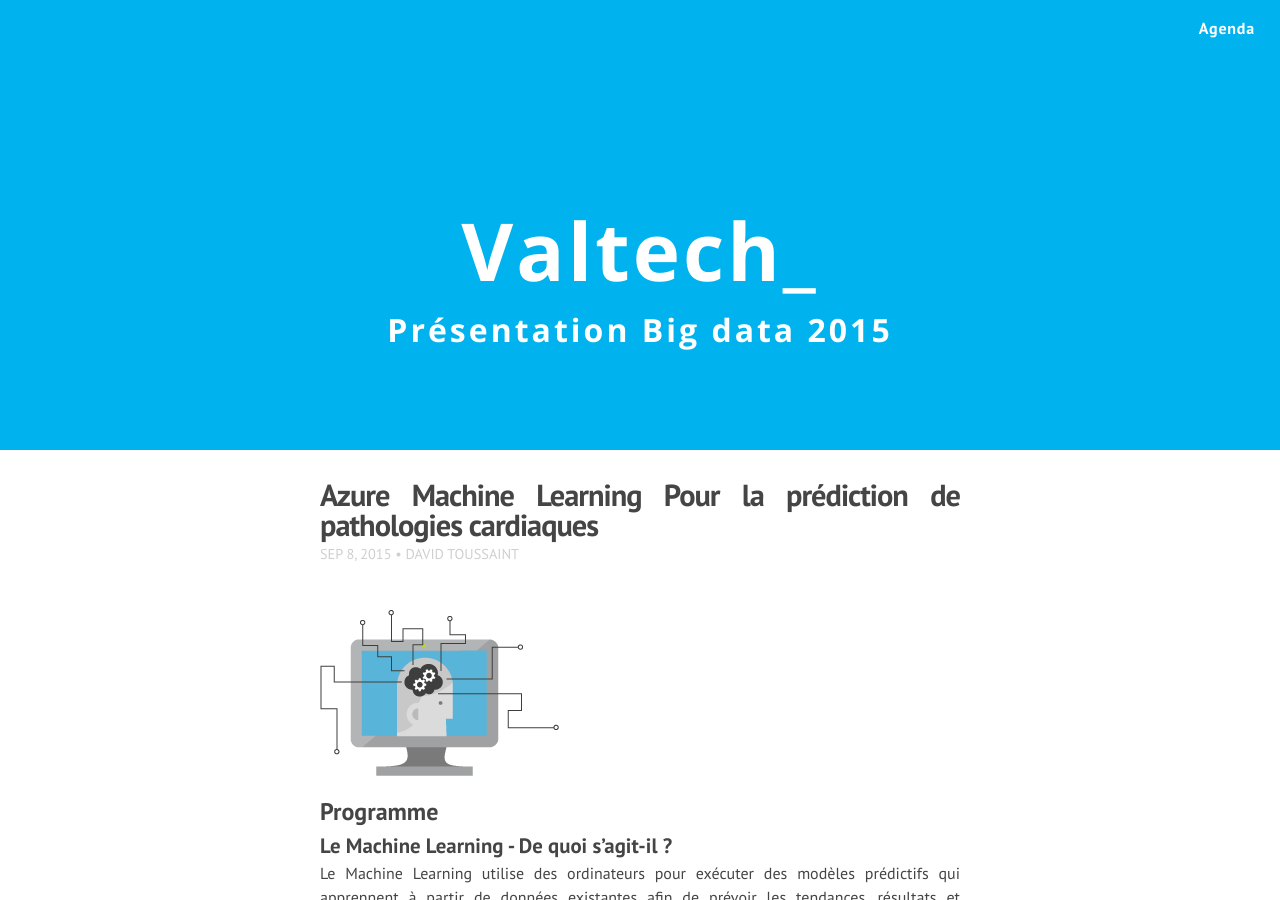
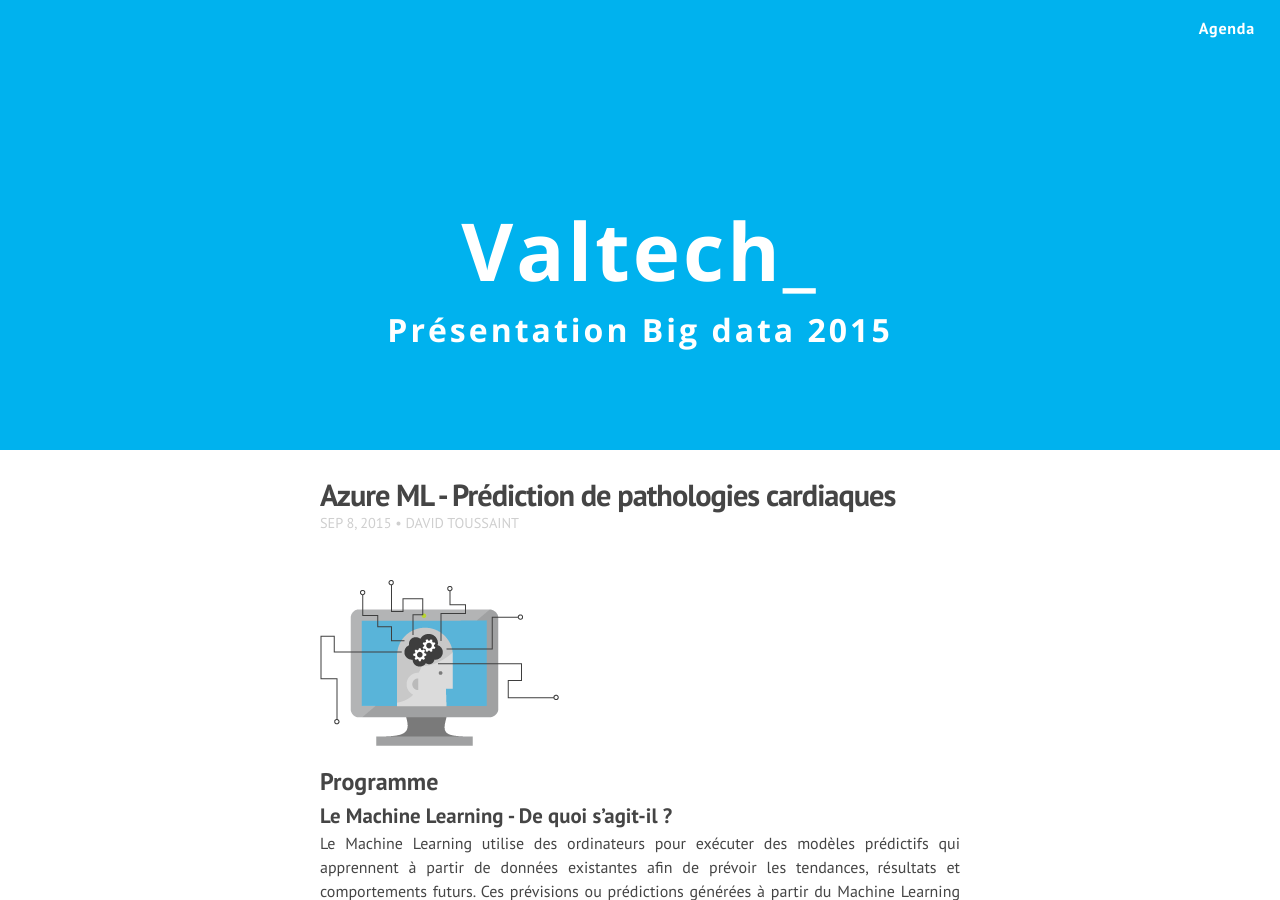
Before and after one commit to valtech-bigdata/valtech-bigdata.github.io, a Jekyll site: the page built from _posts/2015-09-08-MachineLearningAzure.markdown, in a window 1280 px wide and 900 px high. Built offline with Jekyll 4.4.1, drawn with Linux system fonts in a browser that asks for light colours; nearby versions of some CDN libraries; Markdown is read by kramdown in place of the engine named in the settings.

Commit message:
Maj du titre de la prez azure

```diff
--- a/_posts/2015-09-08-MachineLearningAzure.markdown
+++ b/_posts/2015-09-08-MachineLearningAzure.markdown
@@ -1,6 +1,6 @@
 ---
 layout: post
-title: "Azure Machine Learning Pour la prédiction de pathologies cardiaques"
+title: "Azure ML - Prédiction de pathologies cardiaques"
 date: 2015-09-08
 author: David Toussaint
 ---
```
